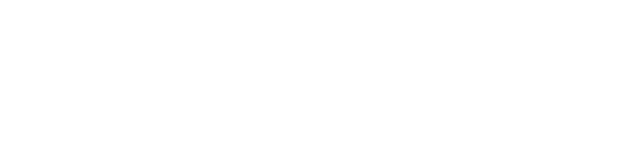
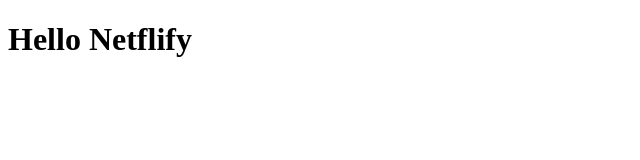
Before and after one commit to krizzzly/netlifytest, a plain HTML site: page index.html in a window 1280 px wide. Shown: the whole page, without its empty margins (0-640 px from the left). Drawn offline with Linux system fonts and the light colour scheme.

Commit message:
text for index

```diff
--- a/index.html
+++ b/index.html
@@ -4,5 +4,6 @@
     <title>Netlify</title>
   </head>
   <body>
+    <h1>Hello Netflify</h1>
   </body>
 </html>
```
